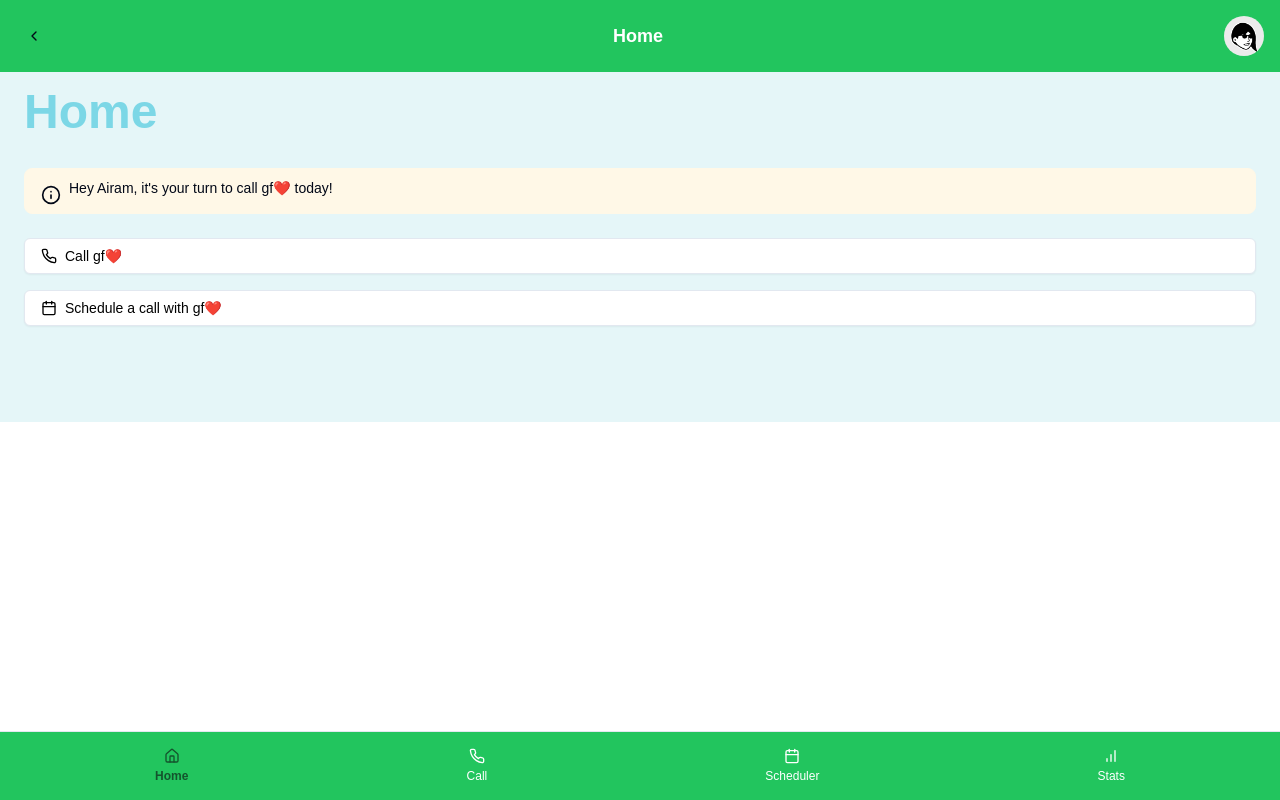
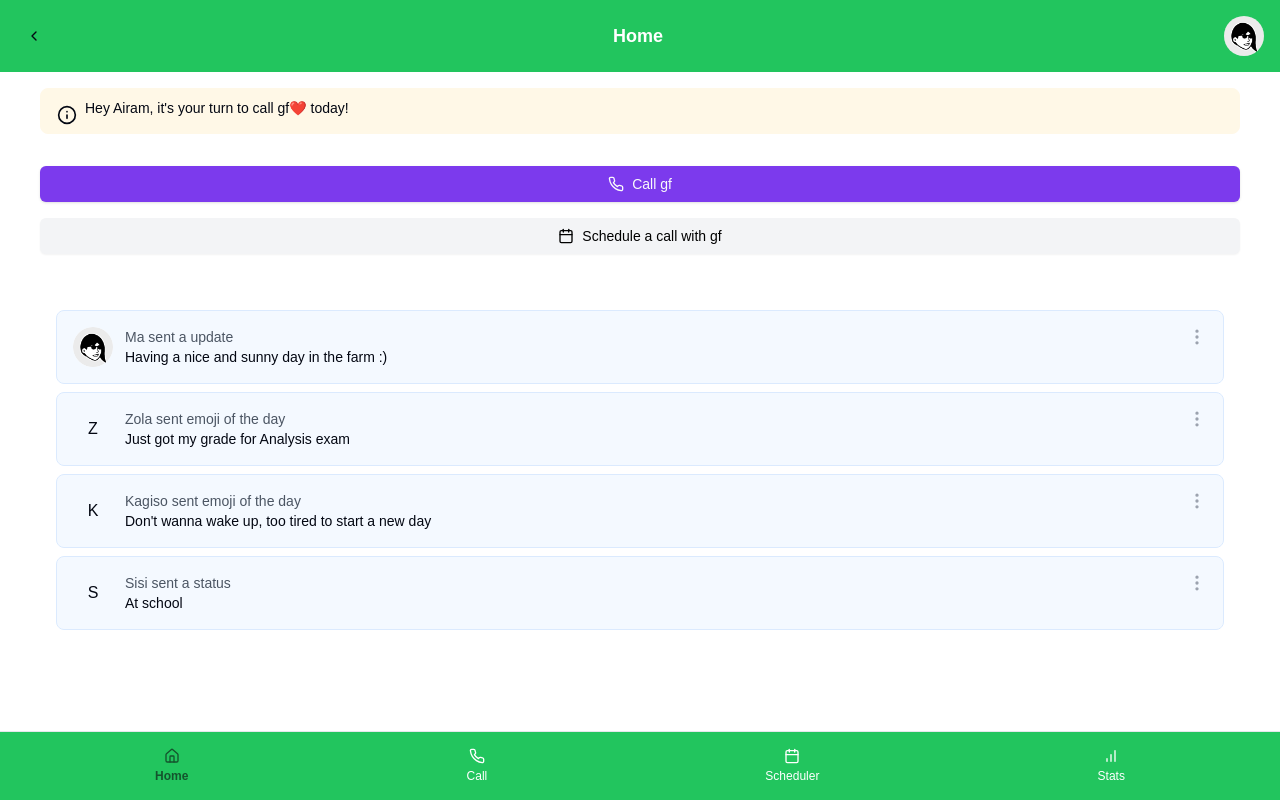
Before and after one commit to sarath-menon/hci_project, a Next.js app: page / in a window 1280 px wide. Built offline with nearby package versions, Linux system fonts and the light colour scheme.

Commit message:
added pages

```diff
--- a/app/(routes)/(home)/page.tsx
+++ b/app/(routes)/(home)/page.tsx
@@ -3,14 +3,13 @@ import { Alert, AlertDescription } from "@/components/ui/alert";
 import { InfoIcon, Phone, Calendar } from "lucide-react";
 import PageLayout from "@/components/page-layout";
 import { Header } from "@/components/Header";
+import { StatusList } from "@/components/status-list";
 
 export default function HomePage() {
   return (
-    <div className="flex flex-col bg-[#E5F6F8]">
+    <div className="flex flex-col ">
       <Header heading="Home" />
-      <PageLayout>
-        <h1 className="text-5xl font-bold text-[#7CD7E6] mb-8">Home</h1>
-
+      <PageLayout className="space-y-8">
         <Alert className="mb-6 bg-[#FFF8E7] border-[#FFF8E7]">
           <InfoIcon className="h-5 w-5" />
           <AlertDescription>
@@ -19,22 +18,18 @@ export default function HomePage() {
         </Alert>
 
         <div className="space-y-4">
-          <Button
-            className="w-full justify-start gap-2 bg-white text-black hover:bg-gray-100"
-            variant="outline"
-          >
+          <Button className="w-full gap-2 " variant="default">
             <Phone className="h-5 w-5" />
-            Call gf❤️
+            Call gf
           </Button>
 
-          <Button
-            className="w-full justify-start gap-2 bg-white text-black hover:bg-gray-100"
-            variant="outline"
-          >
+          <Button className="w-full gap-2 text-black" variant="secondary">
             <Calendar className="h-5 w-5" />
-            Schedule a call with gf❤️
+            Schedule a call with gf
           </Button>
         </div>
+
+        <StatusList />
       </PageLayout>
     </div>
   );
--- /dev/null
+++ b/app/(routes)/call/page.tsx
@@ -0,0 +1,45 @@
+import PageLayout from "@/components/page-layout";
+import { StatusList } from "@/components/status-list";
+import { Avatar, AvatarImage } from "@/components/ui/avatar";
+import { AvatarFallback } from "@radix-ui/react-avatar";
+
+export default function CallPage() {
+  return (
+    <div className="flex flex-col h-screen bg-gray-100">
+      <PageLayout className="flex-1 flex flex-col items-center justify-center space-y-8">
+        {/* Caller Avatar */}
+
+        <div className="flex justify-center">
+          <Avatar className="w-32 h-32">
+            <AvatarImage src="/avatar.png" alt="Profile picture" />
+            <AvatarFallback>AI</AvatarFallback>
+          </Avatar>
+        </div>
+
+        {/* Caller Name and Status */}
+        <div className="text-center">
+          <h2 className="text-2xl font-semibold">John Doe</h2>
+          <p className="text-gray-500 mt-2">
+            Calling<span className="calling-animation"></span>
+          </p>
+        </div>
+
+        {/* Call Controls */}
+        <div className="flex gap-6 mt-8">
+          <button className="w-16 h-16 rounded-full bg-red-500 flex items-center justify-center">
+            <svg
+              xmlns="http://www.w3.org/2000/svg"
+              className="h-8 w-8 text-white"
+              viewBox="0 0 24 24"
+              fill="none"
+              stroke="currentColor"
+              strokeWidth="2"
+            >
+              <path d="M6 18L18 6M6 6l12 12" />
+            </svg>
+          </button>
+        </div>
+      </PageLayout>
+    </div>
+  );
+}
--- a/app/(routes)/scheduler/page.tsx
+++ b/app/(routes)/scheduler/page.tsx
@@ -3,41 +3,50 @@
 import { Calendar } from "@/components/ui/calendar";
 import { Button } from "@/components/ui/button";
 import { useState } from "react";
-import { Calendar as CalendarIcon, Film, Plus } from "lucide-react";
+import { Film, Plus } from "lucide-react";
 import EventCard from "@/components/EventCard";
 import { Header } from "@/components/Header";
 import PageLayout from "@/components/page-layout";
+import EventForm, { EventFormData } from "@/components/EventForm";
 
 export default function SchedulerPage() {
   const [date, setDate] = useState<Date | undefined>(new Date());
-
-  const events = [
+  const [events, setEvents] = useState([
     {
       date: new Date(2024, 2, 29),
       title: "Movie Night",
       time: "19:30-22:30",
       icon: <Film className="h-5 w-5" />,
     },
-  ];
+  ]);
+
+  function handleAddEvent(data: EventFormData) {
+    setEvents([
+      ...events,
+      {
+        date: new Date(data.date),
+        title: data.title,
+        time: data.time,
+        icon: <Film className="h-5 w-5" />,
+      },
+    ]);
+  }
 
   return (
-    <div className="flex flex-col ">
+    <div className="flex flex-col">
       <Header heading="Scheduler" />
 
-      <PageLayout>
+      <PageLayout className="space-y-8">
         <Calendar
           mode="single"
           selected={date}
           onSelect={setDate}
-          className="flex justify-center rounded-md "
+          className="flex justify-center rounded-md  bg-blue-100/30 p-4"
         />
 
-        <div className="mt-16">
+        <div>
           <div className="flex justify-center items-center mb-6">
-            <Button variant="secondary" size="sm">
-              <Plus className="h-4 w-4 mr-2" />
-              Add Event
-            </Button>
+            <EventForm onSubmit={handleAddEvent} />
           </div>
 
           {events.map((event, index) => (
--- a/app/globals.css
+++ b/app/globals.css
@@ -6,75 +6,61 @@ body {
   font-family: Arial, Helvetica, sans-serif;
 }
 
+
 @layer base {
   :root {
     --background: 0 0% 100%;
-    --foreground: 222.2 84% 4.9%;
+    --foreground: 224 71.4% 4.1%;
     --card: 0 0% 100%;
-    --card-foreground: 222.2 84% 4.9%;
+    --card-foreground: 224 71.4% 4.1%;
     --popover: 0 0% 100%;
-    --popover-foreground: 222.2 84% 4.9%;
-    --primary: 222.2 47.4% 11.2%;
-    --primary-foreground: 210 40% 98%;
-    --secondary: 210 40% 96.1%;
-    --secondary-foreground: 222.2 47.4% 11.2%;
-    --muted: 210 40% 96.1%;
-    --muted-foreground: 215.4 16.3% 46.9%;
-    --accent: 210 40% 96.1%;
-    --accent-foreground: 222.2 47.4% 11.2%;
+    --popover-foreground: 224 71.4% 4.1%;
+    --primary: 262.1 83.3% 57.8%;
+    --primary-foreground: 210 20% 98%;
+    --secondary: 220 14.3% 95.9%;
+    --secondary-foreground: 220.9 39.3% 11%;
+    --muted: 220 14.3% 95.9%;
+    --muted-foreground: 220 8.9% 46.1%;
+    --accent: 220 14.3% 95.9%;
+    --accent-foreground: 220.9 39.3% 11%;
     --destructive: 0 84.2% 60.2%;
-    --destructive-foreground: 210 40% 98%;
-    --border: 214.3 31.8% 91.4%;
-    --input: 214.3 31.8% 91.4%;
-    --ring: 222.2 84% 4.9%;
+    --destructive-foreground: 210 20% 98%;
+    --border: 220 13% 91%;
+    --input: 220 13% 91%;
+    --ring: 262.1 83.3% 57.8%;
+    --radius: 0.5rem;
     --chart-1: 12 76% 61%;
     --chart-2: 173 58% 39%;
     --chart-3: 197 37% 24%;
     --chart-4: 43 74% 66%;
     --chart-5: 27 87% 67%;
-    --radius: 0.5rem;
-    --sidebar-background: 0 0% 98%;
-    --sidebar-foreground: 240 5.3% 26.1%;
-    --sidebar-primary: 240 5.9% 10%;
-    --sidebar-primary-foreground: 0 0% 98%;
-    --sidebar-accent: 240 4.8% 95.9%;
-    --sidebar-accent-foreground: 240 5.9% 10%;
-    --sidebar-border: 220 13% 91%;
-    --sidebar-ring: 217.2 91.2% 59.8%;
   }
+
   .dark {
-    --background: 222.2 84% 4.9%;
-    --foreground: 210 40% 98%;
-    --card: 222.2 84% 4.9%;
-    --card-foreground: 210 40% 98%;
-    --popover: 222.2 84% 4.9%;
-    --popover-foreground: 210 40% 98%;
-    --primary: 210 40% 98%;
-    --primary-foreground: 222.2 47.4% 11.2%;
-    --secondary: 217.2 32.6% 17.5%;
-    --secondary-foreground: 210 40% 98%;
-    --muted: 217.2 32.6% 17.5%;
-    --muted-foreground: 215 20.2% 65.1%;
-    --accent: 217.2 32.6% 17.5%;
-    --accent-foreground: 210 40% 98%;
+    --background: 224 71.4% 4.1%;
+    --foreground: 210 20% 98%;
+    --card: 224 71.4% 4.1%;
+    --card-foreground: 210 20% 98%;
+    --popover: 224 71.4% 4.1%;
+    --popover-foreground: 210 20% 98%;
+    --primary: 263.4 70% 50.4%;
+    --primary-foreground: 210 20% 98%;
+    --secondary: 215 27.9% 16.9%;
+    --secondary-foreground: 210 20% 98%;
+    --muted: 215 27.9% 16.9%;
+    --muted-foreground: 217.9 10.6% 64.9%;
+    --accent: 215 27.9% 16.9%;
+    --accent-foreground: 210 20% 98%;
     --destructive: 0 62.8% 30.6%;
-    --destructive-foreground: 210 40% 98%;
-    --border: 217.2 32.6% 17.5%;
-    --input: 217.2 32.6% 17.5%;
-    --ring: 212.7 26.8% 83.9%;
+    --destructive-foreground: 210 20% 98%;
+    --border: 215 27.9% 16.9%;
+    --input: 215 27.9% 16.9%;
+    --ring: 263.4 70% 50.4%;
     --chart-1: 220 70% 50%;
     --chart-2: 160 60% 45%;
     --chart-3: 30 80% 55%;
     --chart-4: 280 65% 60%;
     --chart-5: 340 75% 55%;
-    --sidebar-background: 240 5.9% 10%;
-    --sidebar-foreground: 240 4.8% 95.9%;
-    --sidebar-primary: 224.3 76.3% 48%;
-    --sidebar-primary-foreground: 0 0% 100%;
-    --sidebar-accent: 240 3.7% 15.9%;
-    --sidebar-accent-foreground: 240 4.8% 95.9%;
-    --sidebar-border: 240 3.7% 15.9%;
-    --sidebar-ring: 217.2 91.2% 59.8%;
   }
 }
 
@@ -86,3 +72,17 @@ body {
     @apply bg-background text-foreground;
   }
 }
+
+@keyframes ellipsis {
+  0% { content: ""; }
+  25% { content: "."; }
+  50% { content: ".."; }
+  75% { content: "..."; }
+  100% { content: ""; }
+}
+
+.calling-animation::after {
+  content: "";
+  display: inline-block;
+  animation: ellipsis 2s infinite;
+}
--- a/app/profile/page.tsx
+++ b/app/profile/page.tsx
@@ -17,7 +17,7 @@ export default function ProfilePage() {
       <PageLayout>
         <div className="flex justify-center">
           <Avatar className="w-32 h-32">
-            <AvatarImage src="/path-to-your-image.jpg" alt="Profile picture" />
+            <AvatarImage src="/avatar.png" alt="Profile picture" />
             <AvatarFallback>AI</AvatarFallback>
           </Avatar>
         </div>
--- a/components/EventCard.tsx
+++ b/components/EventCard.tsx
@@ -1,5 +1,4 @@
 import { Card, CardContent } from "@/components/ui/card";
-import { LucideIcon } from "lucide-react";
 
 interface EventCardProps {
   title: string;
--- /dev/null
+++ b/components/EventForm.tsx
@@ -0,0 +1,118 @@
+import {
+  Dialog,
+  DialogContent,
+  DialogHeader,
+  DialogTitle,
+  DialogTrigger,
+} from "@/components/ui/dialog";
+import { Button } from "@/components/ui/button";
+import { Input } from "@/components/ui/input";
+import {
+  Form,
+  FormControl,
+  FormField,
+  FormItem,
+  FormLabel,
+} from "@/components/ui/form";
+import { Plus } from "lucide-react";
+import { useForm } from "react-hook-form";
+import { useState } from "react";
+
+interface EventFormProps {
+  onSubmit: (data: EventFormData) => void;
+}
+
+export interface EventFormData {
+  title: string;
+  time: string;
+  date: string;
+}
+
+function EventForm({ onSubmit }: EventFormProps) {
+  const [open, setOpen] = useState(false);
+
+  const form = useForm<EventFormData>({
+    defaultValues: {
+      title: "",
+      time: "",
+      date: new Date().toISOString().split("T")[0],
+    },
+  });
+
+  function handleSubmit(data: EventFormData) {
+    onSubmit(data);
+    setOpen(false);
+    form.reset({
+      title: "",
+      time: "",
+      date: new Date().toISOString().split("T")[0],
+    });
+  }
+
+  return (
+    <Dialog open={open} onOpenChange={setOpen}>
+      <DialogTrigger asChild>
+        <Button variant="secondary" size="sm">
+          <Plus className="h-4 w-4 mr-2" />
+          Add Event
+        </Button>
+      </DialogTrigger>
+      <DialogContent>
+        <DialogHeader>
+          <DialogTitle>Add New Event</DialogTitle>
+        </DialogHeader>
+        <Form {...form}>
+          <form
+            onSubmit={form.handleSubmit(handleSubmit)}
+            className="space-y-4"
+          >
+            <FormField
+              control={form.control}
+              name="title"
+              rules={{ required: true }}
+              render={({ field }) => (
+                <FormItem>
+                  <FormLabel>Event Title</FormLabel>
+                  <FormControl>
+                    <Input {...field} placeholder="Movie Night" />
+                  </FormControl>
+                </FormItem>
+              )}
+            />
+            <FormField
+              control={form.control}
+              name="time"
+              rules={{ required: true }}
+              render={({ field }) => (
+                <FormItem>
+                  <FormLabel>Time</FormLabel>
+                  <FormControl>
+                    <Input {...field} type="time" />
+                  </FormControl>
+                </FormItem>
+              )}
+            />
+            <FormField
+              control={form.control}
+              name="date"
+              rules={{ required: true }}
+              render={({ field }) => (
+                <FormItem>
+                  <FormLabel>Date</FormLabel>
+                  <FormControl>
+                    <Input {...field} type="date" />
+                  </FormControl>
+                </FormItem>
+              )}
+            />
+            <Button type="submit" className="w-full">
+              Create Event
+            </Button>
+          </form>
+        </Form>
+      </DialogContent>
+    </Dialog>
+  );
+}
+
+export default EventForm;
--- a/components/page-layout.tsx
+++ b/components/page-layout.tsx
@@ -1,7 +1,16 @@
+import { cn } from "@/lib/utils";
+
 export default function PageLayout({
   children,
+  className,
+  ...props
 }: {
   children: React.ReactNode;
+  className?: string;
 }) {
-  return <div className="px-6 pt-4 pb-24">{children}</div>;
+  return (
+    <div className={cn("px-10 py-4 ", className)} {...props}>
+      {children}
+    </div>
+  );
 }
--- /dev/null
+++ b/components/status-list.tsx
@@ -0,0 +1,87 @@
+import Image from "next/image";
+import { MoreVertical } from "lucide-react";
+import { ScrollArea } from "@/components/ui/scroll-area";
+import { cn } from "@/lib/utils";
+
+export interface StatusUpdate {
+  id: string;
+  type: "update" | "emoji" | "status";
+  user: string;
+  message: string;
+  avatar?: string;
+  className?: string;
+  props?: React.ComponentProps<"div">;
+}
+const updates: StatusUpdate[] = [
+  {
+    id: "1",
+    type: "update",
+    user: "Ma",
+    message: "Having a nice and sunny day in the farm :)",
+    avatar: "/avatar.png",
+  },
+  {
+    id: "2",
+    type: "emoji",
+    user: "Zola",
+    message: "Just got my grade for Analysis exam",
+  },
+  {
+    id: "3",
+    type: "emoji",
+    user: "Kagiso",
+    message: "Don't wanna wake up, too tired to start a new day",
+  },
+  {
+    id: "4",
+    type: "status",
+    user: "Sisi",
+    message: "At school",
+  },
+];
+
+export function StatusList({
+  className,
+  ...props
+}: { className?: string } & React.ComponentProps<"div">) {
+  return (
+    <ScrollArea
+      className={cn("flex h-[50vh] flex-col  p-4 rounded-lg", className)}
+    >
+      {updates.map((update) => (
+        <div
+          key={update.id}
+          className="flex items-start justify-between p-4 rounded-lg bg-blue-100/30 my-2 border border-blue-100"
+        >
+          <div className="flex gap-3">
+            {update.avatar ? (
+              <Image
+                src={update.avatar}
+                alt=""
+                className="w-10 h-10 rounded-full object-cover"
+                width={30}
+                height={30}
+              />
+            ) : (
+              <div className="w-10 h-10 rounded-full  flex items-center justify-center">
+                {update.user.charAt(0)}
+              </div>
+            )}
+            <div>
+              <div className="text-sm text-gray-600">
+                {update.user} sent{" "}
+                {update.type === "emoji"
+                  ? "emoji of the day"
+                  : "a " + update.type}
+              </div>
+              <div className="text-sm">{update.message}</div>
+            </div>
+          </div>
+          <button className="text-gray-400">
+            <MoreVertical className="h-5 w-5" />
+          </button>
+        </div>
+      ))}
+    </ScrollArea>
+  );
+}
```
Also changed, not shown: app/(routes)/stats/page.tsx (+29 -12 lines).
